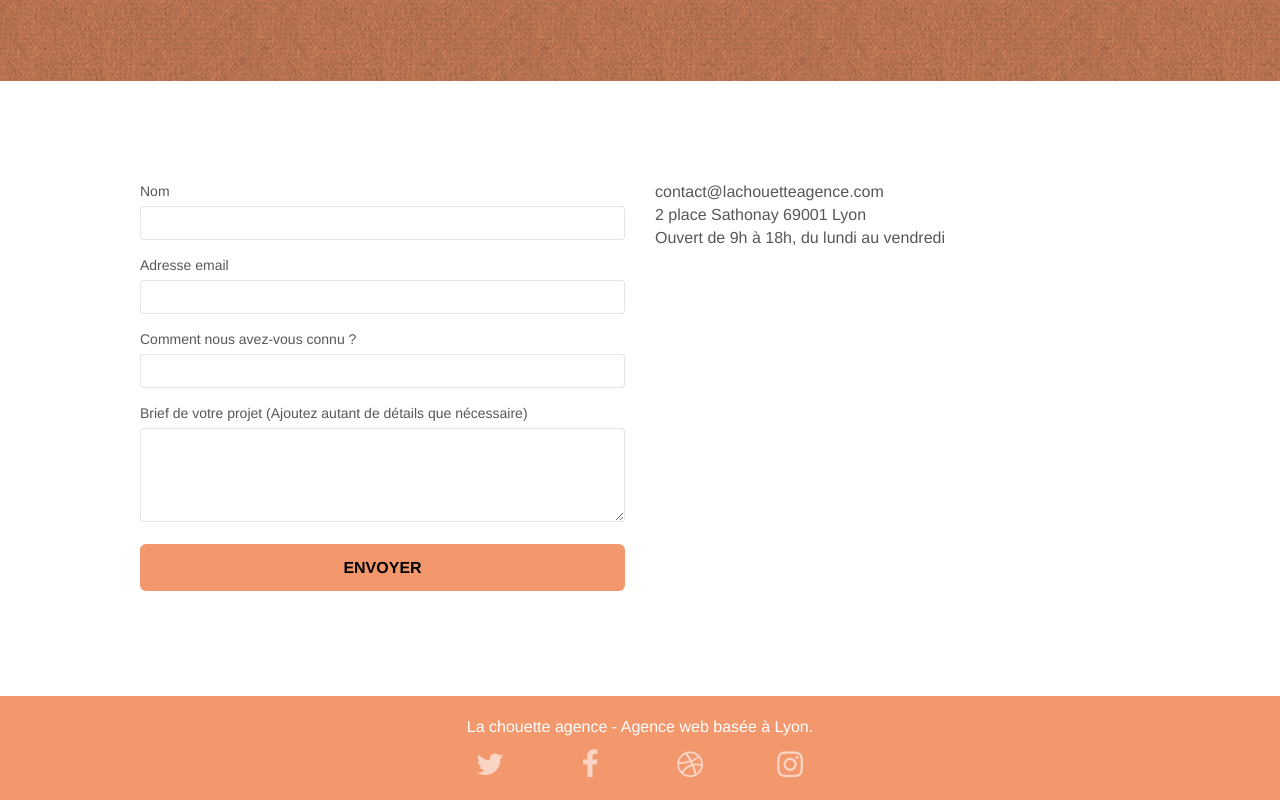
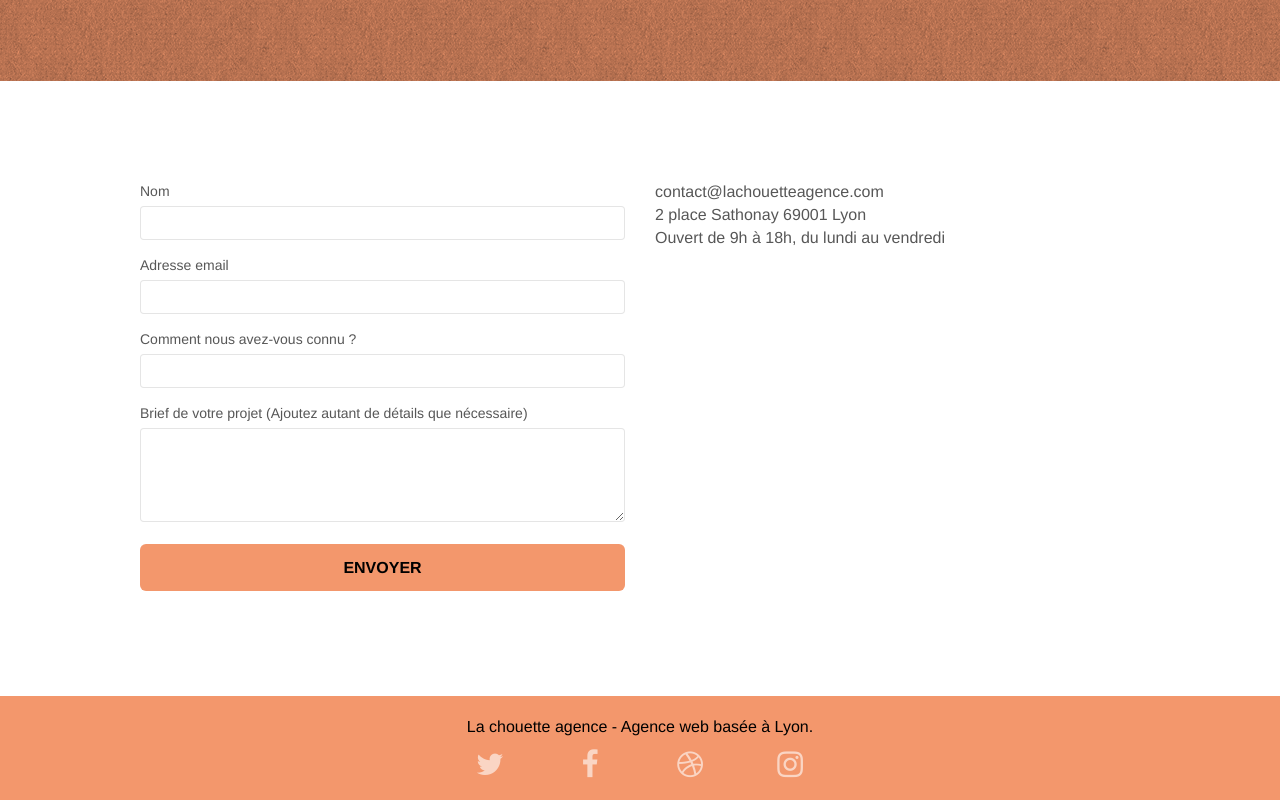
Before and after one commit to ks93600/PROJET4-B, a plain HTML site: page page2.html in a window 1280 px wide. Shown: the part 329-1129 px from the top of the page. Drawn offline with nearby package versions, Linux system fonts and the light colour scheme.

Commit message:
contraste 3

```diff
--- a/style.css
+++ b/style.css
@@ -736,7 +736,7 @@ h4 {
 }
 
 .white {
-    color: #FFFFFF!important;
+    color: black!important;
 }
 
 .portfolio-thumb {
```
Also changed, not shown: style.min.css.
